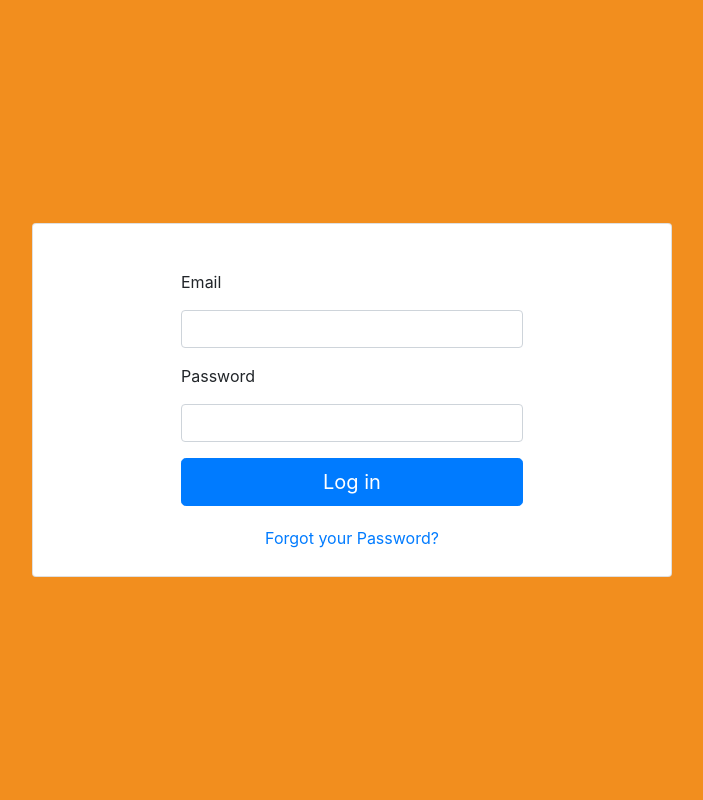
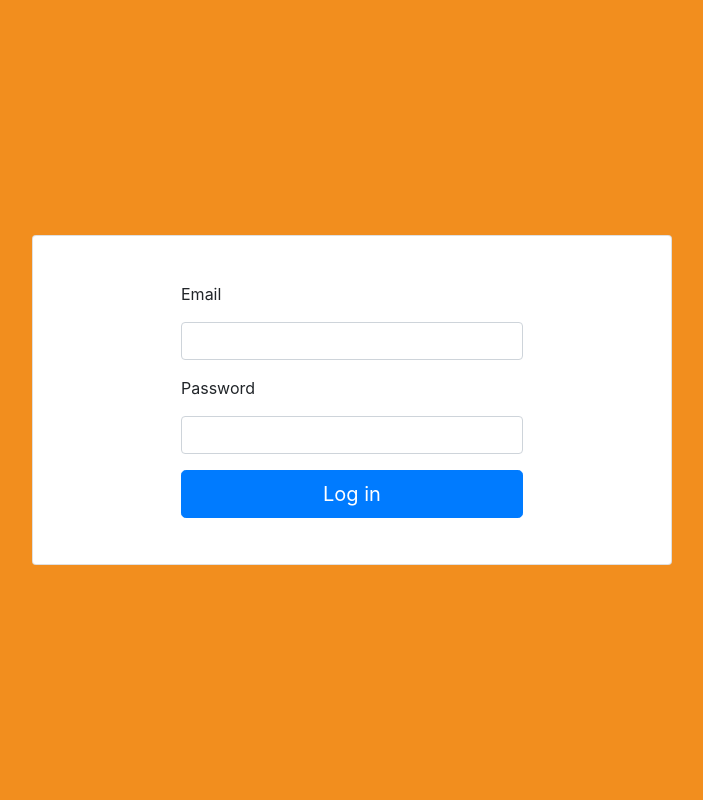
Before and after one commit to Mupati/peg_dashboard, a Flask app: page /auth/login in a window 1280 px wide. Shown: the whole page, without its empty margins (288-991 px from the left). Run offline with Flask 2, Linux system fonts and the light colour scheme; parts of the project's set-up code (start-up, migrations or seed data) failed here and were passed over; some libraries are stand-ins or nearby versions.

Commit message:
remove password reset link

```diff
--- a/app/templates/auth/login.html
+++ b/app/templates/auth/login.html
@@ -14,8 +14,8 @@
       {{form.submit(class_="btn btn-primary btn-lg btn-block")}}
     </form>
   </div>
-  <a class="text-center" href="{{ url_for('auth.reset_password') }}"
+  <!-- <a class="text-center" href="{{ url_for('auth.reset_password') }}"
     >Forgot your Password?</a
-  >
+  > -->
 </div>
 {% endblock%}
```
